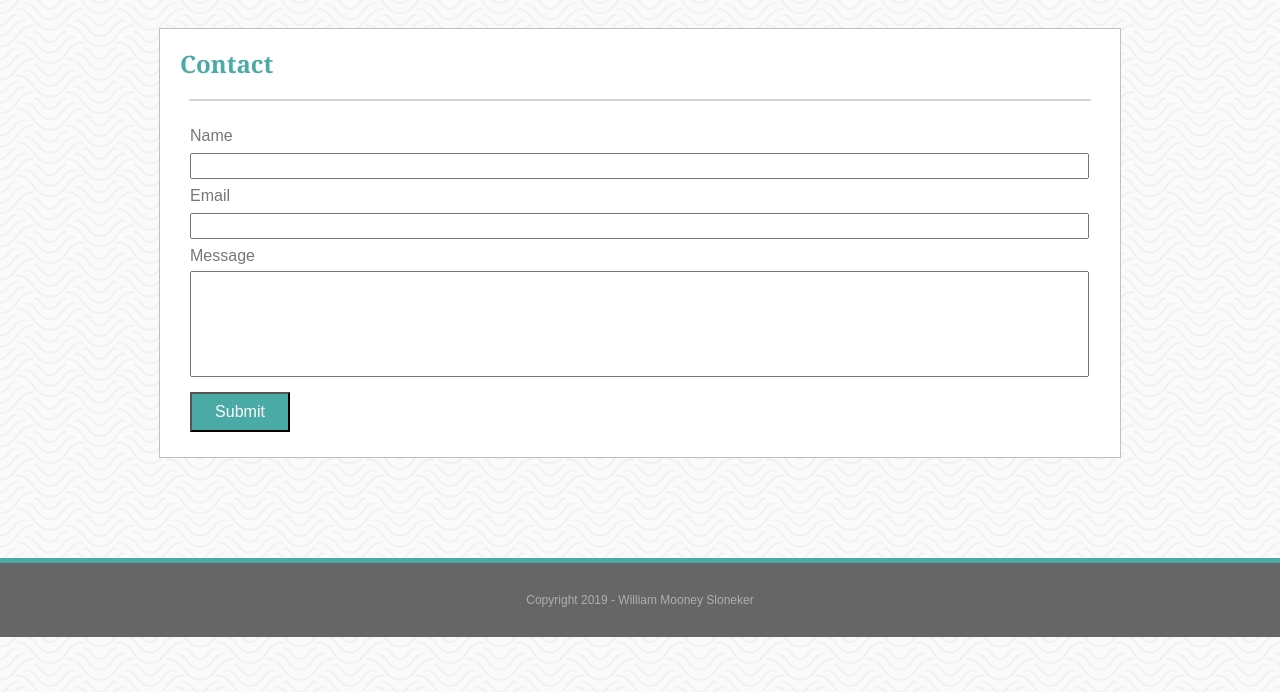
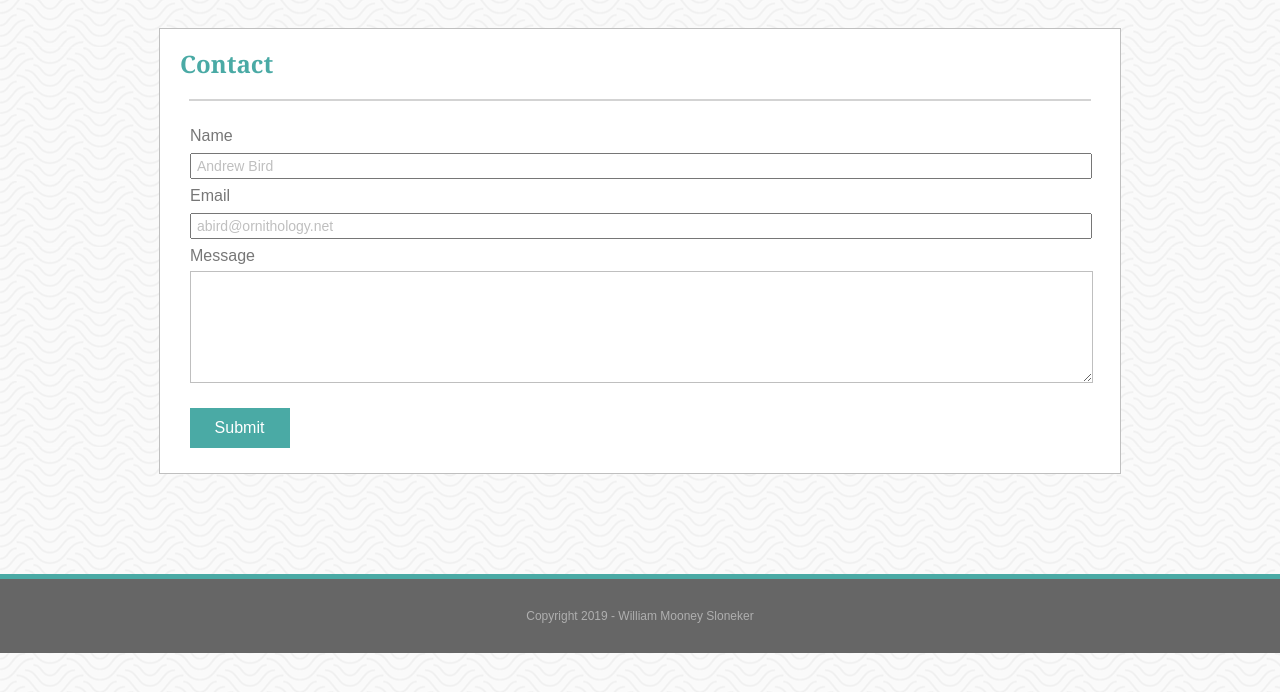
Before and after one commit to slonebox/Basic-Portfolio, a plain HTML site: page contact.html in a window 1280 px wide. Shown: the part 86-778 px from the top of the page. Drawn offline with Linux system fonts and the light colour scheme.

Commit message:
Final tweaks to Contact page HTML elements and general CSS styles

```diff
--- a/CSS/style.css
+++ b/CSS/style.css
@@ -1,5 +1,5 @@
 body{
-    margin: 0px 0px;
+    margin: 0px 0px -20px 0px;
     background-image: url(/Homework/Images/papyrus/papyrus.png);
 }
 
@@ -57,7 +57,11 @@ form {
 }
 
 input {
+    color: #bfbfbf;
+    font-size: 14px;
     height: 20px;
+    padding-left: 5px;
+    position: relative;
     width: 99%;
 }
 
@@ -90,7 +94,13 @@ footer {
 }
 
 .message {
+    border: solid 1px #bfbfbf;
+    color: #bfbfbf;
+    font-size: 14px;
     height: 100px;
+    padding: 5px;
+    position: relative;
+    width: 99%;
 }
 
 .nav_bar {
@@ -140,6 +150,7 @@ footer {
 
 .submit {
     background-color: #4aaaa5;
+    border: none;
     color: #ffffff;
     font-size: 16px;
     height: 40px;
--- a/contact.html
+++ b/contact.html
@@ -36,15 +36,16 @@
             <form>
                 <label>Name</label>
 
-                <input type="text" name="name" id="name" required>
+                <input type="text" name="name" id="name" value="Andrew Bird" required>
                 <br>
                 <label>Email</label>
 
-                <input type="email" name="email" id="email" required>
+                <input type="email" name="email" id="email" value="abird@ornithology.net" required>
 
                 <label>Message</label>
 
-                <input class="message" id="message" type="textarea" name="message" rows="5" cols="50" required>
+                <textarea class="message" id="message" name="message" rows="5" cols="50" required>
+                </textarea>
 
                 <input type="submit" class="submit" value="Submit">
             </form>
```
